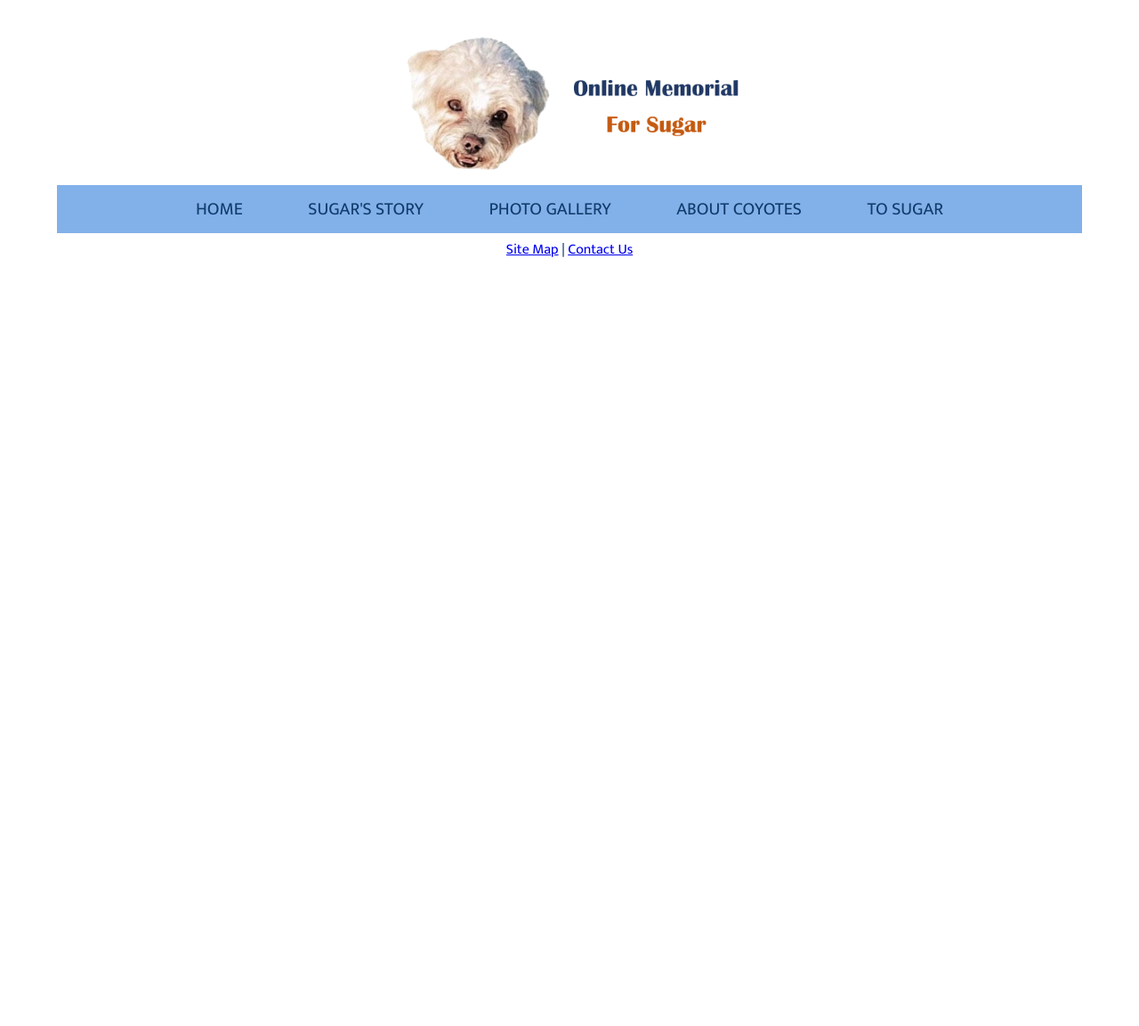
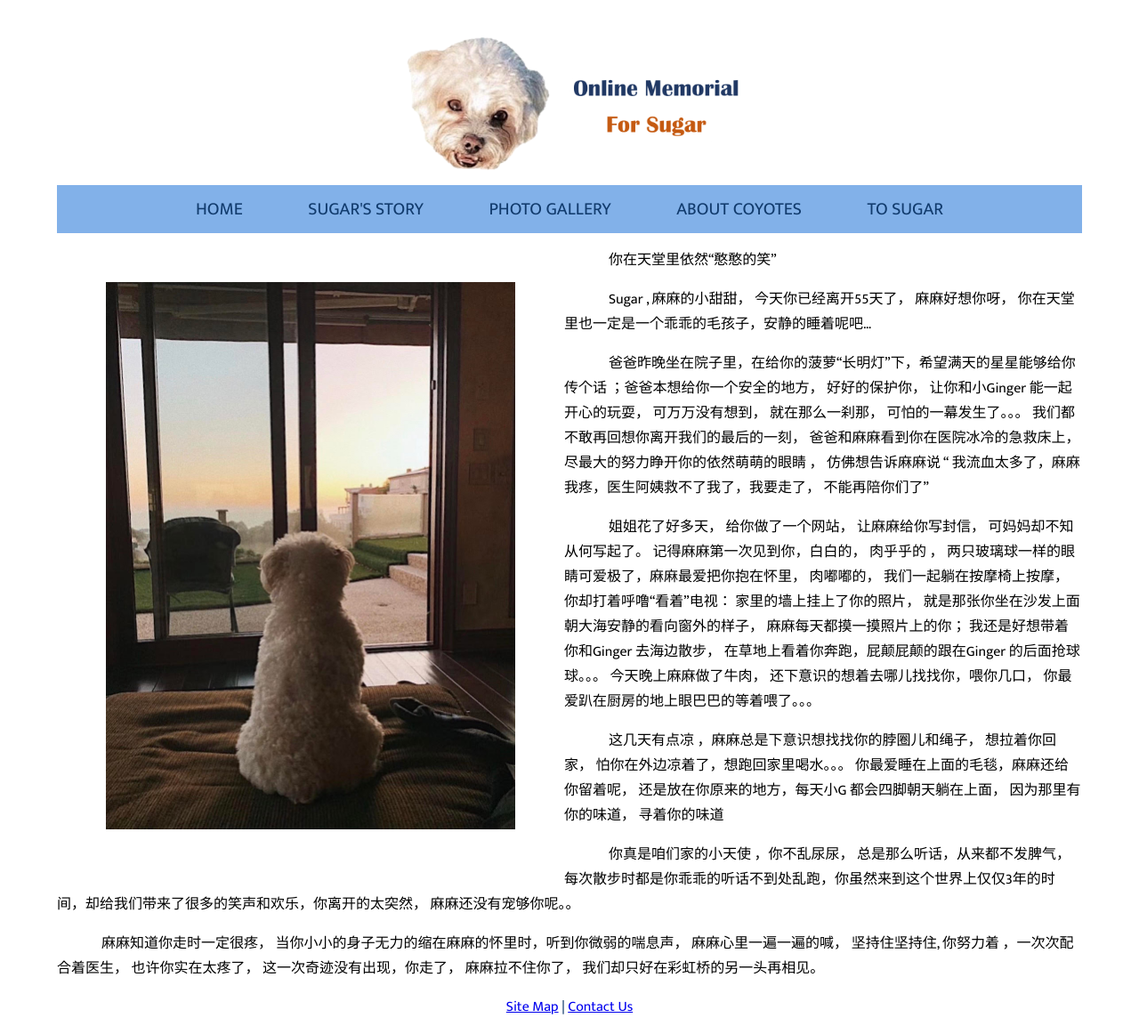
Before and after one commit to Jiaxinliu-cindy/Project-1, a PHP site: page /tosugar.html in a window 1280 px wide. Shown: the whole page at 89% size. Before the commit the page ends 289 px from the top, so only its background shows below. Run offline with PHP 8.4, Linux system fonts and the light colour scheme.

Commit message:
added letter to sugar

```diff
--- a/styles/tosugar.css
+++ b/styles/tosugar.css
@@ -69,3 +69,12 @@ body {
 li:hover {
   opacity: 0.7;
 }
+
+p {
+  text-indent: 50px;
+}
+
+.sugar{float: left;
+  width: 40%;
+  margin: 20px;
+  padding: 3%;}
--- a/tosugar.html
+++ b/tosugar.html
@@ -22,9 +22,36 @@
         <li><a href="tosugar.html">To Sugar</a></li>
     </ul>
 </nav> </div>
-</body>
+<img class="sugar" src="images/unnamed.jpg" alt="Sugar Looking Outside" title="Sugar">
+<div>
+    <p>
+        你在天堂里依然“憨憨的笑”    </p>
+
+<p>Sugar , 麻麻的小甜甜， 今天你已经离开55天了， 麻麻好想你呀， 你在天堂里也一定是一个乖乖的毛孩子，安静的睡着呢吧…  </p>
+<p>
+爸爸昨晚坐在院子里，在给你的菠萝“长明灯”下，希望满天的星星能够给你传个话 ；爸爸本想给你一个安全的地方， 好好的保护你， 让你和小Ginger 能一起开心的玩耍， 可万万没有想到， 就在那么一刹那， 可怕的一幕发生了。。。
+
+我们都不敢再回想你离开我们的最后的一刻， 爸爸和麻麻看到你在医院冰冷的急救床上， 尽最大的努力睁开你的依然萌萌的眼睛 ， 仿佛想告诉麻麻说 “ 我流血太多了，麻麻 我疼，医生阿姨救不了我了，我要走了， 不能再陪你们了”
+
+</p>
+<p>姐姐花了好多天， 给你做了一个网站， 让麻麻给你写封信， 可妈妈却不知从何写起了。 记得麻麻第一次见到你，白白的， 肉乎乎的 ， 两只玻璃球一样的眼睛可爱极了，麻麻最爱把你抱在怀里， 肉嘟嘟的， 我们一起躺在按摩椅上按摩， 你却打着呼噜“看着”电视： 家里的墙上挂上了你的照片， 就是那张你坐在沙发上面朝大海安静的看向窗外的样子， 麻麻每天都摸一摸照片上的你； 我还是好想带着你和Ginger 去海边散步， 在草地上看着你奔跑，屁颠屁颠的跟在Ginger 的后面抢球球。。。 今天晚上麻麻做了牛肉， 还下意识的想着去哪儿找找你，喂你几口， 你最爱趴在厨房的地上眼巴巴的等着喂了。。。
+
+</p><p>这几天有点凉 ，麻麻总是下意识想找找你的脖圈儿和绳子， 想拉着你回家， 怕你在外边凉着了，想跑回家里喝水。。。 你最爱睡在上面的毛毯，麻麻还给你留着呢， 还是放在你原来的地方，每天小G 都会四脚朝天躺在上面， 因为那里有你的味道， 寻着你的味道
+
+</p><p>你真是咱们家的小天使 ，你不乱尿尿， 总是那么听话，从来都不发脾气， 每次散步时都是你乖乖的听话不到处乱跑，你虽然来到这个世界上仅仅3年的时间，却给我们带来了很多的笑声和欢乐，你离开的太突然， 麻麻还没有宠够你呢。。
+
+</p><p>麻麻知道你走时一定很疼， 当你小小的身子无力的缩在麻麻的怀里时，听到你微弱的喘息声， 麻麻心里一遍一遍的喊， 坚持住坚持住, 你努力着 ，一次次配合着医生， 也许你实在太疼了， 这一次奇迹没有出现，你走了， 麻麻拉不住你了，  我们却只好在彩虹桥的另一头再相见。</p>
+
+
+
 <div class="bottom">
     <a href="sitemap.html">Site Map</a> |
     <a href="contact.html">Contact Us</a>
     </div>
+
+</body>
+
+
+
+</div>
 </html>
```
Also changed, not shown: images/unnamed.jpg (added).
